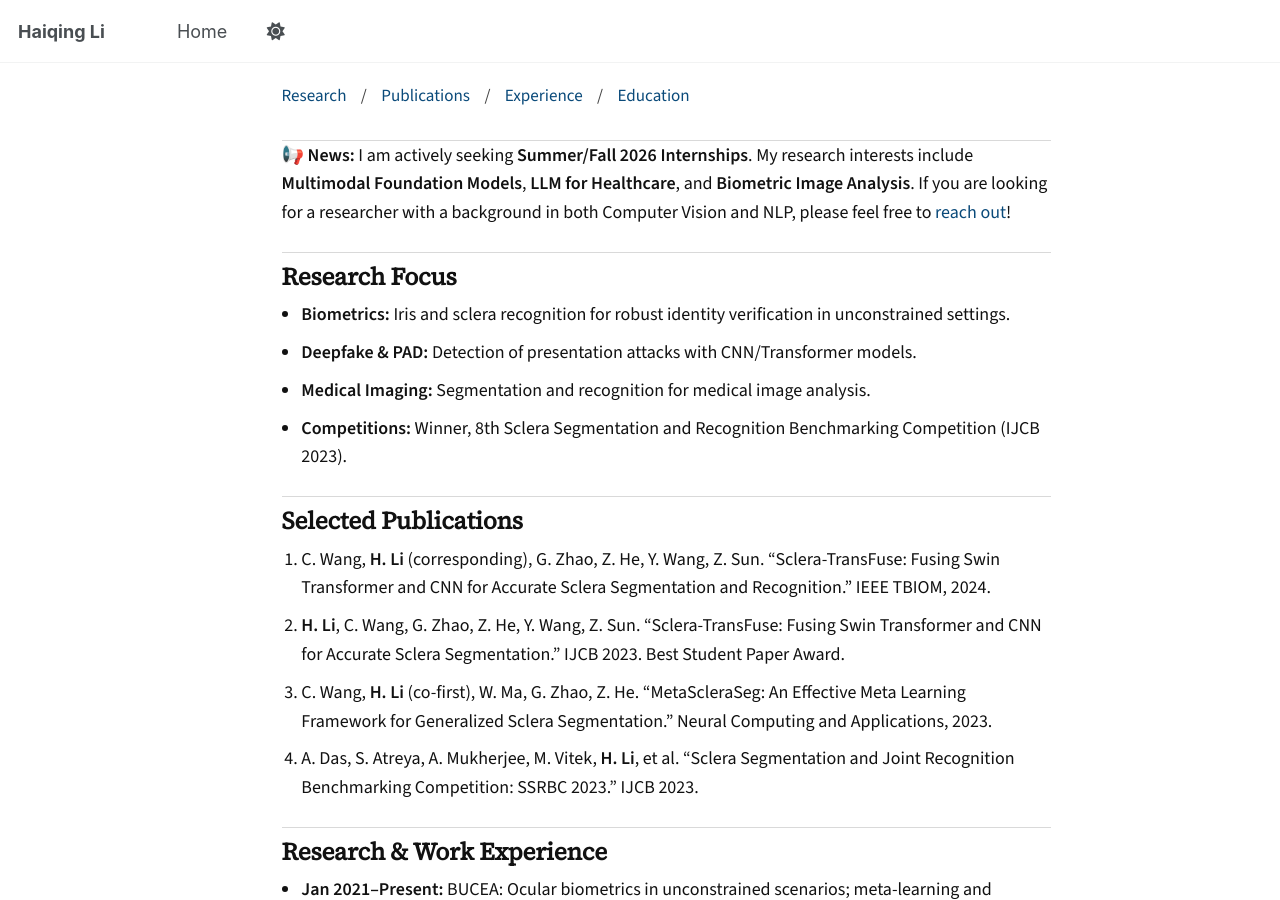
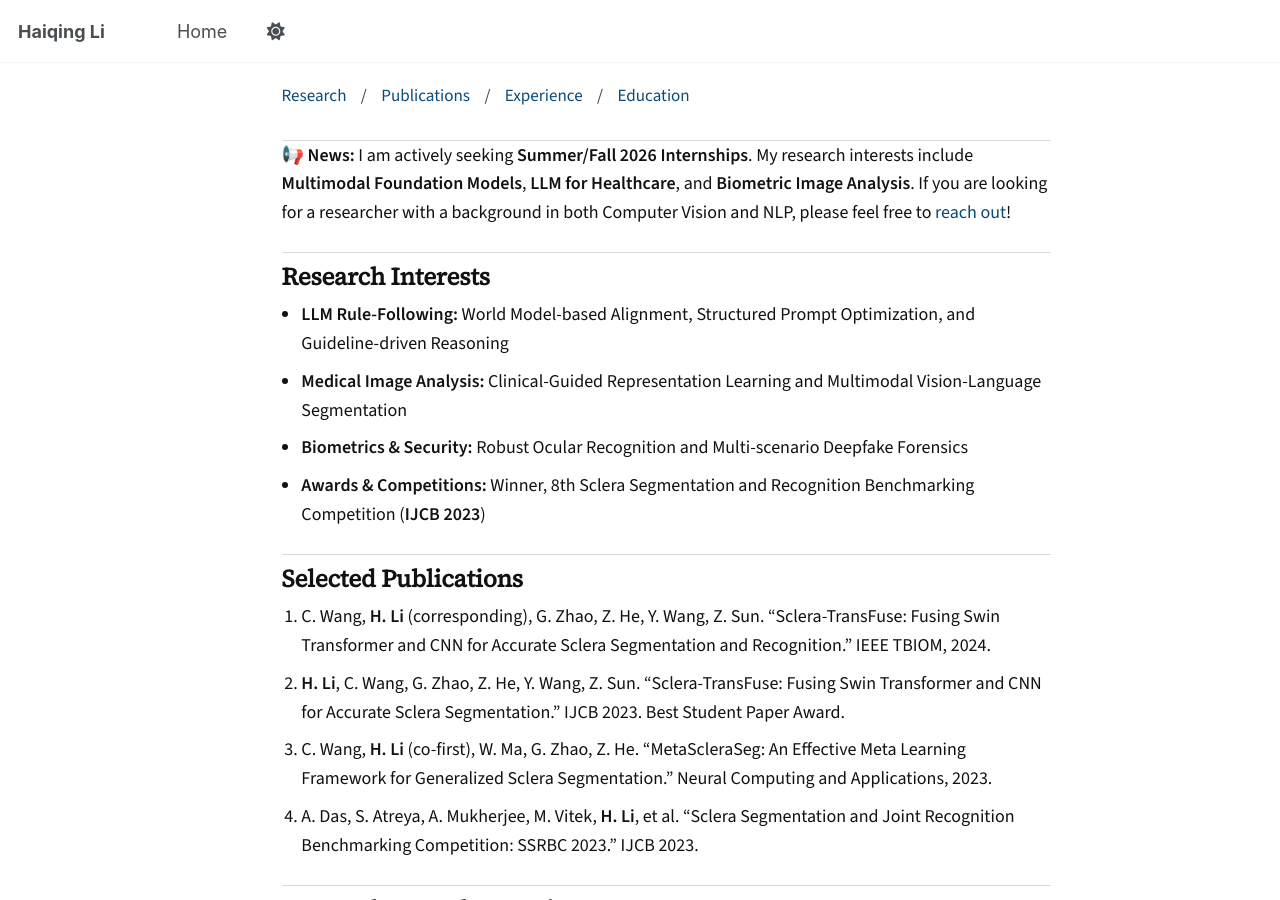
Before and after one commit to lhqqq/lhqqq.github.io, a Jekyll site: the page built from _pages/about.md, in a window 1280 px wide and 900 px high, scrolled down 438 px. Built offline with Jekyll 4.4.1, drawn with Linux system fonts in a browser that asks for light colours; emoji names are drawn with the system emoji font; a script that is not in the unit is left out.

Commit message:
Revise contact email and research interests section
Updated contact email and revised research section.

```diff
--- a/_pages/about.md
+++ b/_pages/about.md
@@ -53,18 +53,18 @@ redirect_from:
     My research interests include <strong>Multimodal Foundation Models</strong>,
     <strong>LLM for Healthcare</strong>, and <strong>Biometric Image Analysis</strong>.
     If you are looking for a researcher with a background in both Computer Vision and NLP,
-    please feel free to <a href="mailto:你的邮箱">reach out</a>!
+    please feel free to <a href="hxl9110@mavs.uta.edu">reach out</a>!
   </p>
 </div>
-  <section id="research">
-    <h3 class="section-title">Research Focus</h3>
-    <ul class="simple-list">
-      <li><strong>Biometrics:</strong> Iris and sclera recognition for robust identity verification in unconstrained settings.</li>
-      <li><strong>Deepfake &amp; PAD:</strong> Detection of presentation attacks with CNN/Transformer models.</li>
-      <li><strong>Medical Imaging:</strong> Segmentation and recognition for medical image analysis.</li>
-      <li><strong>Competitions:</strong> Winner, 8th Sclera Segmentation and Recognition Benchmarking Competition (IJCB 2023).</li>
-    </ul>
-  </section>
+<section id="research">
+  <h3 class="section-title">Research Interests</h3>
+  <ul class="simple-list">
+    <li><strong>LLM Rule-Following:</strong> World Model-based Alignment, Structured Prompt Optimization, and Guideline-driven Reasoning</li>
+    <li><strong>Medical Image Analysis:</strong> Clinical-Guided Representation Learning and Multimodal Vision-Language Segmentation</li>
+    <li><strong>Biometrics & Security:</strong> Robust Ocular Recognition and Multi-scenario Deepfake Forensics</li>
+    <li><strong>Awards & Competitions:</strong> Winner, 8th Sclera Segmentation and Recognition Benchmarking Competition (<strong>IJCB 2023</strong>)</li>
+  </ul>
+</section>
 
   <section id="publications">
     <h3 class="section-title">Selected Publications</h3>
```
